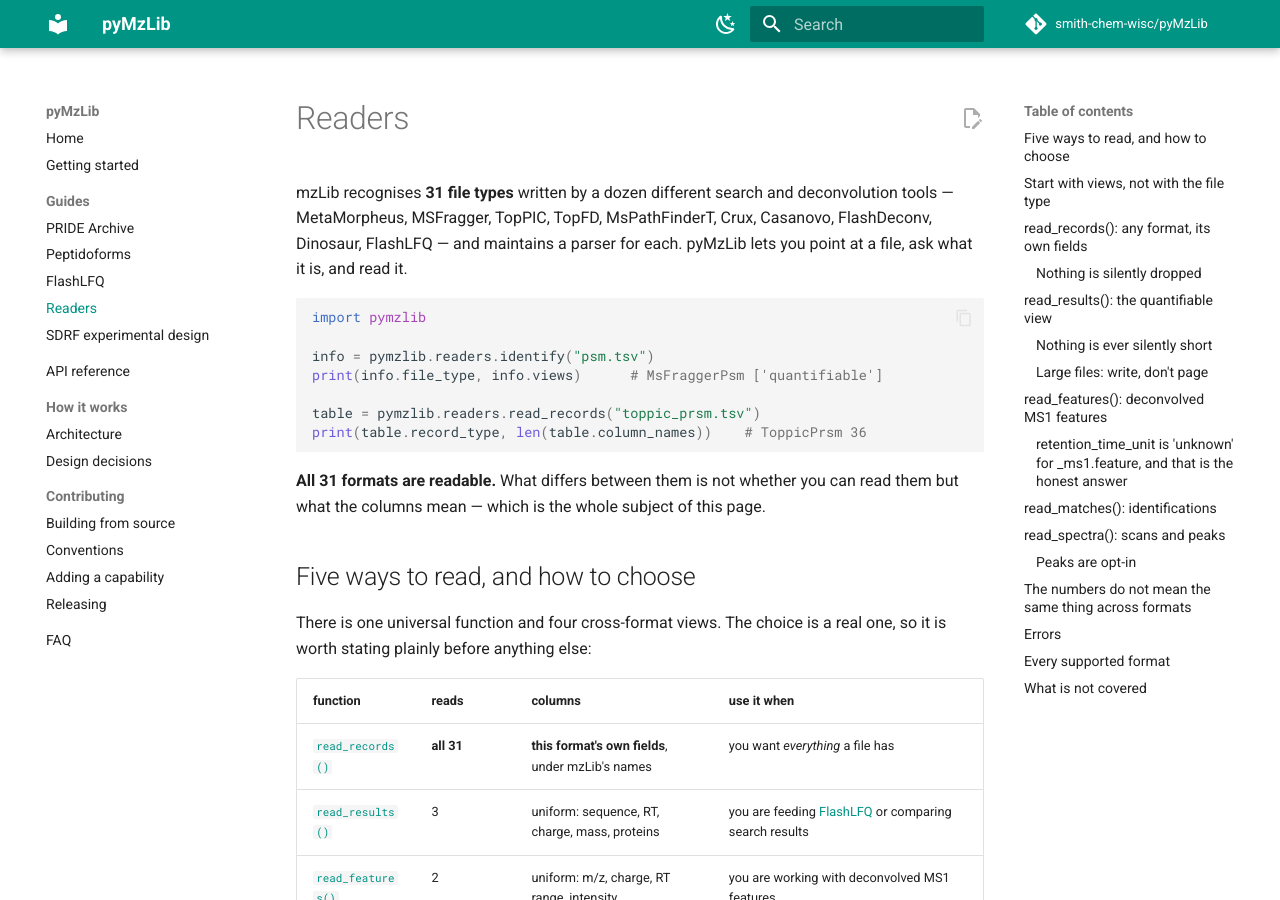
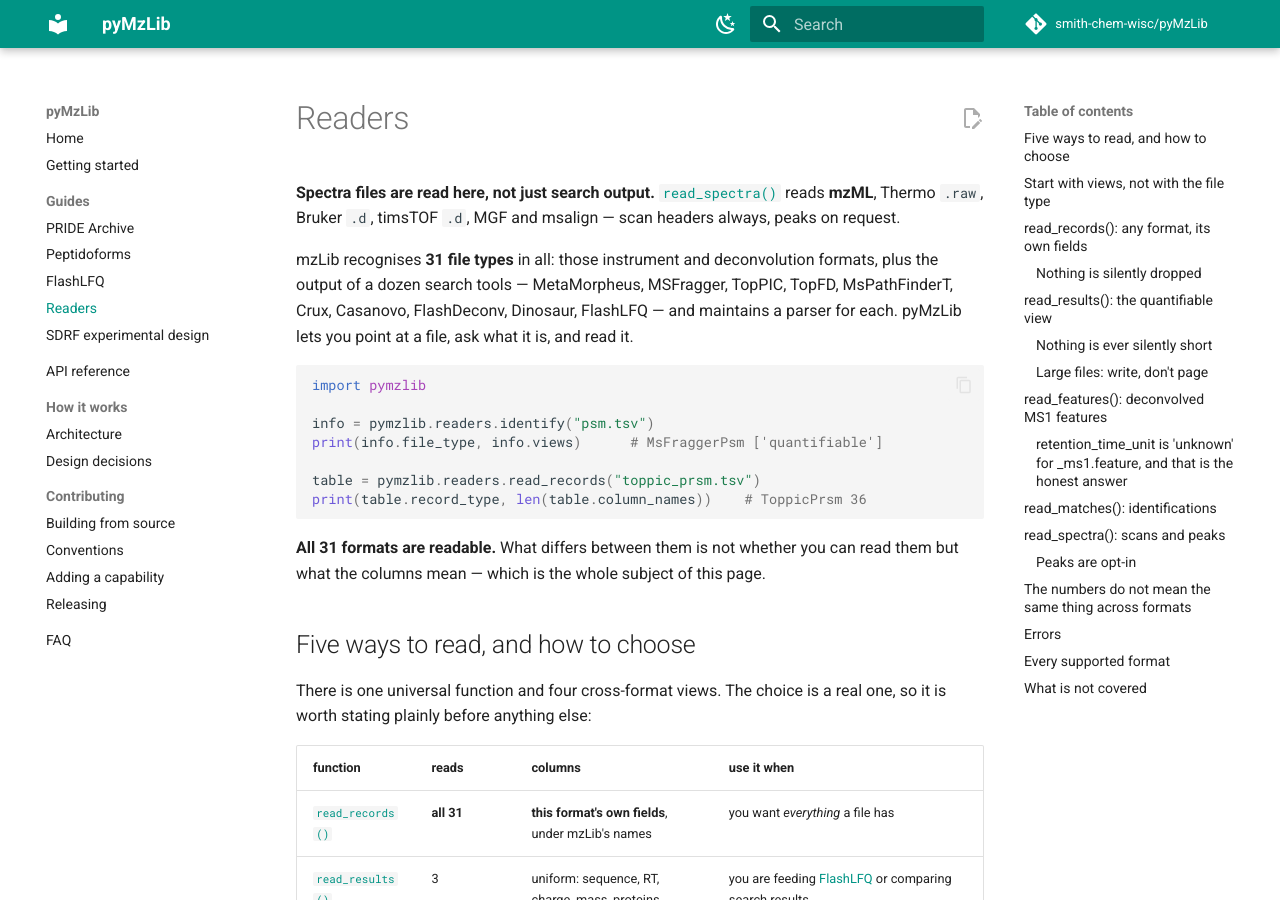
Before and after one commit to smith-chem-wisc/pyMzLib, an MkDocs documentation site: the page built from docs/guides/readers.md, in a window 1280 px wide and 900 px high. Built offline with MkDocs 1.6.1 and Material for MkDocs 9.7.7, drawn with Linux system fonts in a browser that asks for light colours; comment, search, counter and statistics services are not loaded.

Commit message:
docs(readers): name mzML where a stranger looks first (#50)
mzML reading has worked in all three bindings since the readers module
landed, but "mzML" appeared zero times in this repo's README and package
docstring - its first occurrence was inside read_spectra's own docstring,
several hundred lines down. Every front door described the module as reading
proteomics *result* files, and mzML surfaced only incidentally, as an argument
to quantification.

So a user asked for a capability that had already shipped, after their agent
read those front doors and correctly concluded the feature was absent. A
capability nobody can find is indistinguishable from one that does not exist.

No contract change and no new verb: each front door now leads with a runnable
read_spectra example and names the six formats it reads - mzML, Thermo .raw,
Bruker .d, timsTOF .d, MGF and msalign.


Claude-Session: https://claude.ai/code/session_01QoqJd8Dv86pUdGSnnwbsQk

Co-authored-by: Claude Opus 5 (1M context) <noreply@anthropic.com>

````diff
--- a/docs/guides/readers.md
+++ b/docs/guides/readers.md
@@ -1,9 +1,13 @@
 # Readers
 
-mzLib recognises **31 file types** written by a dozen different search and deconvolution tools —
-MetaMorpheus, MSFragger, TopPIC, TopFD, MsPathFinderT, Crux, Casanovo, FlashDeconv, Dinosaur,
-FlashLFQ — and maintains a parser for each. pyMzLib lets you point at a file, ask what it is, and
-read it.
+**Spectra files are read here, not just search output.** [`read_spectra()`](#read_spectra-scans-and-peaks) reads
+**mzML**, Thermo `.raw`, Bruker `.d`, timsTOF `.d`, MGF and msalign — scan headers always, peaks on
+request.
+
+mzLib recognises **31 file types** in all: those instrument and deconvolution formats, plus the
+output of a dozen search tools — MetaMorpheus, MSFragger, TopPIC, TopFD, MsPathFinderT, Crux,
+Casanovo, FlashDeconv, Dinosaur, FlashLFQ — and maintains a parser for each. pyMzLib lets you point
+at a file, ask what it is, and read it.
 
 ```python
 import pymzlib
````
Also changed, not shown: README.md (+5 -1 lines), docs/index.md (+1 -1 lines), pkg/python/README.md (+6 -1 lines), 2 other files.
